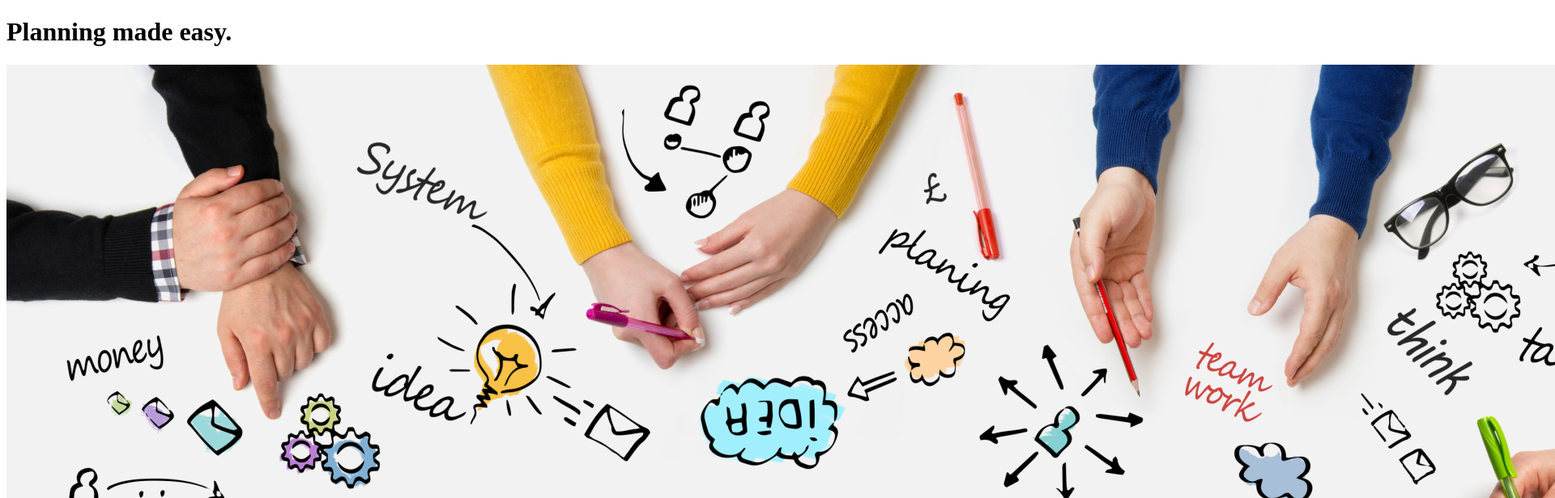
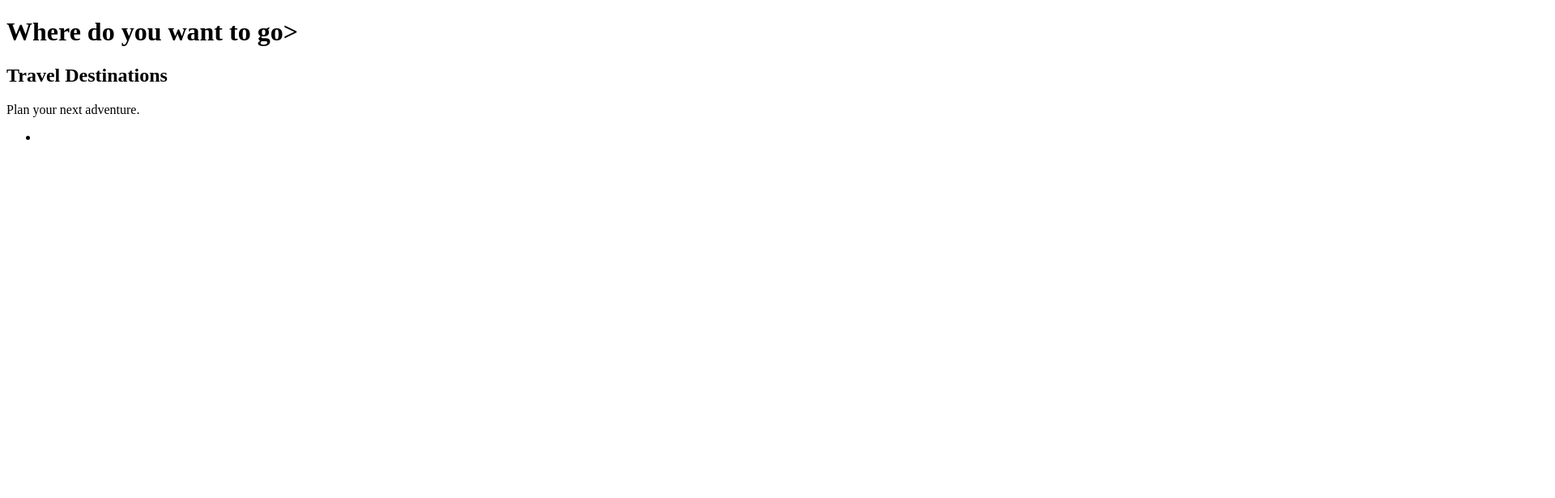
Before and after one commit to capena/project001, a plain HTML site: page index.html in a window 1280 px wide. Shown: the top 616 px of the page at 81% size, 1920 px wide, since content can reach past the window. Drawn offline with nearby package versions, Linux system fonts and the light colour scheme.

Commit message:
Add index.html

```diff
--- a/index.html
+++ b/index.html
@@ -1,12 +1,12 @@
 <!DOCTYPE html>
 <html>
-	<title> To do it! </title>
+	<title> jQuery practice </title>
 	<head>
 		<meta charset="utf-8">
-		<div class="container0">
+		<!--<div class="container0">
 			<h1 class="header">Planning made easy.</h1>
 			<img src="productivity.jpeg" alt="productivity">
-		</div>
+		</div>-->
 
 		<script src="jquery.min.js"></script>
 		<script src="application.js"></script>
@@ -24,12 +24,12 @@
 	</head>
 
 	<body>
-		<div class="container1">
-			<h3>Get started now</h3>
-		</div>
-
-		<p> Lorem Ipsum is simply dummy text of the printing and typesetting industry. Lorem Ipsum has been the industry's standard dummy text ever since the 1500s, when an unknown printer took a galley of type and scrambled it to make a type specimen book. It has survived not only five centuries, but also the leap into electronic typesetting, remaining essentially unchanged. It was popularised in the 1960s with the release of Letraset sheets containing Lorem Ipsum passages, and more recently with desktop publishing software like Aldus PageMaker including versions of Lorem Ipsum.</p>
-
+		<h1>Where do you want to go></h1>
+		<h2>Travel Destinations</h2>
+		<p>Plan your next adventure.</p>
+			<ul id="destinations">
+				<li>
+			</ul>
 	</body>
 
 
```
